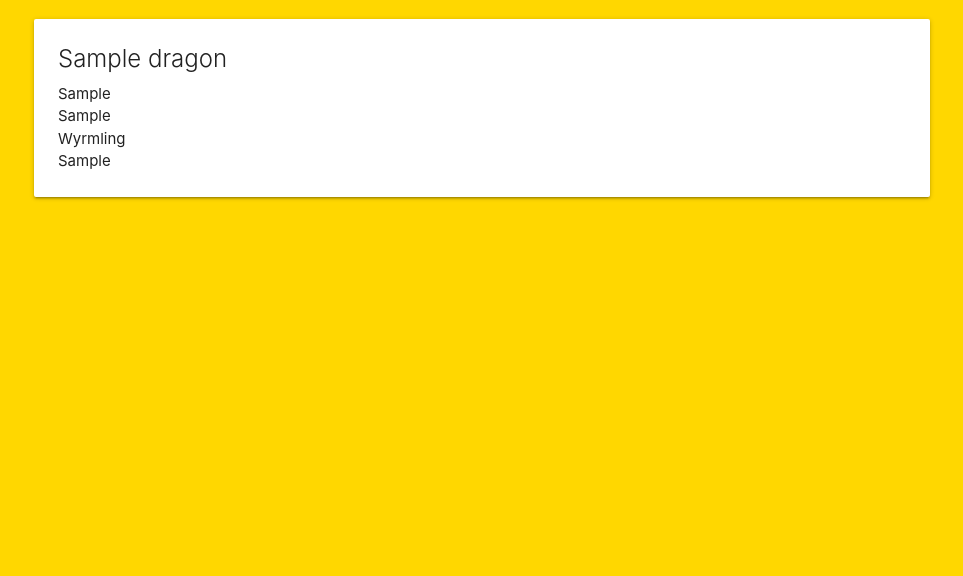
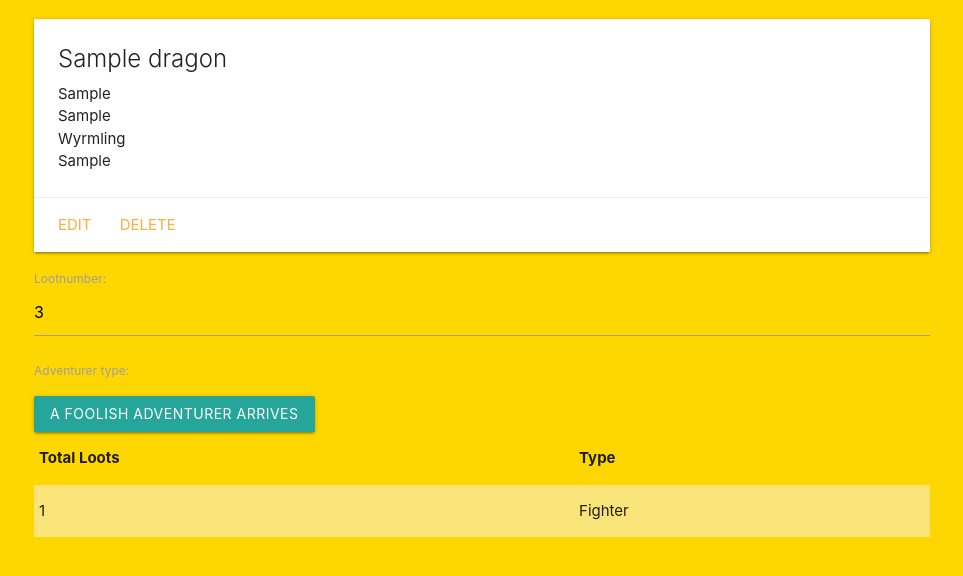
Before and after one commit to adamjcoonen/dragons_liar, a Django app: page /dragons/1 in a window 1280 px wide. Shown: the part 204-780 px from the top of the page, without its empty margins (158-1121 px from the left). Run offline with Django 3.2, Linux system fonts and the light colour scheme; tables that the repository leaves empty hold one stand-in row (values such as "Sample post").

Commit message:
added adventurers models and adtions

```diff
--- a/main_app/admin.py
+++ b/main_app/admin.py
@@ -1,5 +1,6 @@
 from django.contrib import admin
-from .models import Dragon
+from .models import Dragon, Adventurer
 
 # Register your models here.
 admin.site.register(Dragon)
+admin.site.register(Adventurer)
--- a/main_app/apps.py
+++ b/main_app/apps.py
@@ -2,4 +2,4 @@
 
 
 class MyDragonsConfig(AppConfig):
-    name = 'my_dragons'
+    name = 'main_app'
--- a/main_app/forms.py
+++ b/main_app/forms.py
@@ -1,5 +1,5 @@
 from django.forms import ModelForm
-from .models import Dragon
+from .models import Dragon, Adventurer
 
 
 
@@ -9,3 +9,10 @@
     class Meta:
         model = Dragon
         fields = ['age']
+
+
+
+class AdventurerForm(ModelForm):
+  class Meta:
+    model = Adventurer
+    fields = ['lootnumber', 'adventurer_type']
--- a/main_app/models.py
+++ b/main_app/models.py
@@ -1,10 +1,21 @@
 from django.db import models
-# import the reverse
+# Import the reverse function
 from django.urls import reverse
-
+import random
 # Create your models here.
 
+def lootRand():
+        return random.randint(1,6)
 
+TYPES = (
+    ('F', 'Fighter'),
+    ('W', 'Wizard'),
+    ('M', 'Monk'),
+    ('R', 'Ranger'),
+    ('B', 'Barbarian'),
+    ('T', 'Thief'),
+    ('C', 'Cleric'),
+)
 
 AGES = (
     ('H', 'Wyrmling'),
@@ -32,8 +43,33 @@
     lore = models.CharField(max_length=1000)
 
     def __str__(self):
-        return self.name
+       return self.name
 
 
     def get_absolute_url(self):
-        return reverse('detail', kwargs={'dragon_id' : self.id })
+       return reverse('detail', kwargs={'dragon_id' : self.id })
+
+
+class Loot(models.Model):
+    name = models.CharField(max_length=50)
+    color = models.CharField(max_length=20)
+
+
+
+# Add new Feeding model below Cat model
+class Adventurer(models.Model):
+    lootnumber = models.PositiveSmallIntegerField(default=lootRand())
+    adventurer_type = models.CharField(
+        max_length=1,
+        #add choices
+        choices=TYPES,
+        #this sets the default value to be fighter or first in tuple)
+        default=TYPES[0][0]
+    )
+    dragon = models.ForeignKey(Dragon, on_delete=models.CASCADE)
+
+    def __str__(self):
+        # this is a Friendly value for the TYPE of adventurer
+        return f"{self.get_adventurer_type_display()} with {self.lootnumber} loot"
+    class Meta:
+        ordering = ['-lootnumber']
--- a/main_app/templates/base.html
+++ b/main_app/templates/base.html
@@ -5,7 +5,8 @@
     <meta charset="UTF-8">
     <meta name="viewport" content="width=device-width, initial-scale=1.0">
     <meta http-equiv="X-UA-Compatible" content="ie=edge">
-    <title>Cat Dragons' Lair</title>
+
+    <title>Dragons' Lair</title>
     <link rel="stylesheet" href="https://cdnjs.cloudflare.com/ajax/libs/materialize/1.0.0/css/materialize.min.css">
     <link rel="stylesheet" type="text/css" href="{% static 'css/style.css' %}">
     <script src="https://cdnjs.cloudflare.com/ajax/libs/materialize/1.0.0/js/materialize.min.js"></script>
--- a/main_app/templates/dragons/detail.html
+++ b/main_app/templates/dragons/detail.html
@@ -12,6 +12,52 @@
         <p>{{dragon.get_age_display}}</p>
         <p>{{dragon.lore}}</p>
     </div>
+    <div class="card-action">
+        <a href="{% url 'dragon_update' dragon.id %}">Edit</a>
+        <a href="{% url 'dragon_delete' dragon.id %}">Delete</a>
+    </div>
+</div>
+<div class="col s6">
+    <form method="post">
+        {% csrf_token %}
+        {{ adventurer_form.as_p }}
+        <input type="submit" class="btn" value="A Foolish Adventurer Arrives">
+      </form>
+<table class="striped">
+  <thead>
+    <tr><th>Total Loots</th><th>Type</th></tr>
+  </thead>
+  <tbody>
+    {% for adventurers in dragon.adventurer_set.all %}
+      <tr>
+        <td>{{adventurers.lootnumber}}</td>
+        <td>{{adventurers.get_adventurer_type_display}}</td>
+      </tr>
+    {% endfor %}
+  </tbody>
+</table>
+</div>
 </div>
 
+
+
+
+<script>
+    // const lootEl = document.getElementById('id_date');
+    // M.Datepicker.init(dateEl, {
+    //   format: 'yyyy-mm-dd',
+    //   defaultDate: new Date(),
+    //   setDefaultDate: true,
+    //   autoClose: true
+    // });
+
+const lootNum = document.getElementById('id_lootnumber');
+const lootNum = Math.floor(Math.random() * 100) + 1
+
+
+ // add additional JS to initialize select below
+ const selectEl = document.getElementById('id_adventurer_type');
+  M.FormSelect.init(selectEl);
+
+  </script>
 {% endblock %}
--- a/main_app/urls.py
+++ b/main_app/urls.py
@@ -7,7 +7,10 @@
     path('about/', views.about, name='about'),
     #this is the route to view dragons
     path('dragons/', views.dragons_index, name='dragon_index'),
-    #page for he
+    #page for he individual dragon details
     path('dragons/<int:dragon_id>', views.dragons_detail, name='detail'),
     path('dragons/create/', views.DragonCreate.as_view(), name='dragon_create'),
+    path('dragons/<int:pk>/update/', views.DragonUpdate.as_view(), name='dragon_update'),
+    path('dragons/<int:pk>/delete/', views.DragonDelete.as_view(), name='dragon_delete'),
+    path('cats/<int:cat_id>/add_adventurer/', views.add_adventurer, name='add_feeding'),
 ]
--- a/main_app/views.py
+++ b/main_app/views.py
@@ -1,11 +1,12 @@
 
+from django.shortcuts import render, redirect
+from django.views.generic.edit import CreateView, UpdateView, DeleteView
+# from django.views.generic import ListView, DetailView
 
-from django.shortcuts import render
-from django.views.generic.edit import CreateView
 
 # this is the added import for responce
 from .models import Dragon
-from .forms import AgeForm
+from .forms import AgeForm, AdventurerForm
 
 
 
@@ -33,6 +34,21 @@
 
 
 # Create your views here.
+
+class DragonCreate(CreateView):
+    model = Dragon
+    fields = ['name', 'd_type', 'subtype', 'age', 'lore']
+    success_url = '/dragons_index/'
+
+class DragonUpdate(UpdateView):
+    model = Dragon
+    # if I don't place the name field it isn't called and can't rename
+    fields  = ['d_type', 'subtype','age' ,'lore']
+
+class DragonDelete(DeleteView):
+    model = Dragon
+    # if I don't place the name field it isn't called and can't rename
+    success_url = '/dragons/'
 # home view
 def home(request):
     return render(request,'home.html')
@@ -47,9 +63,19 @@
 
 def dragons_detail(request, dragon_id):
     dragon = Dragon.objects.get(id=dragon_id)
-    return render(request, 'dragons/detail.html', { 'dragon': dragon})
+    #include the adventuerers that are 'slain'
+    adventurer_form = AdventurerForm()
+    return render(request, 'dragons/detail.html',
+     { 'dragon': dragon, 'adventurer_form' : adventurer_form })
 
-
-class DragonCreate(CreateView):
-    model = Dragon
-    fields = '__all__'
+def add_adventurer(request, dragon_id):
+  # create a ModelForm instance using the data in request.POST
+  form = AdventurerForm(request.POST)
+  # validate the form
+  if form.is_valid():
+    # don't save the form to the db until it
+    # has the dragon_id assigned
+    new_adventurer = form.save(commit=False)
+    new_adventurer.dragon_id = dragon_id
+    new_adventurer.save()
+  return redirect('detail', dragon_id=dragon_id)
```
Also changed, not shown: main_app/templates/main_app/dragon_confirm_delete.html (added, +13 -0 lines), main_app/templates/main_app/dragon_form.html (+9 -1 lines), main_app/migrations/0003_adventurers_loot.py (added), main_app/migrations/0004_auto_20200924_0611.py (added), main_app/migrations/0005_auto_20200924_0639.py (added), main_app/migrations/0006_auto_20200924_0652.py (added), main_app/migrations/0007_auto_20200924_0718.py (added).
